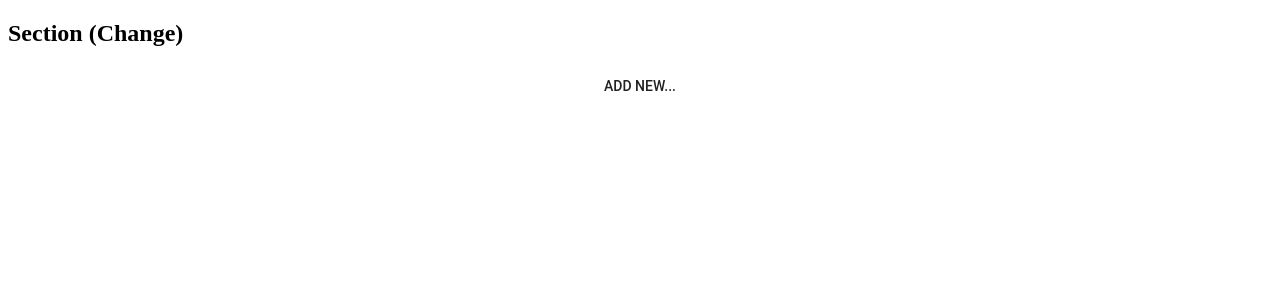
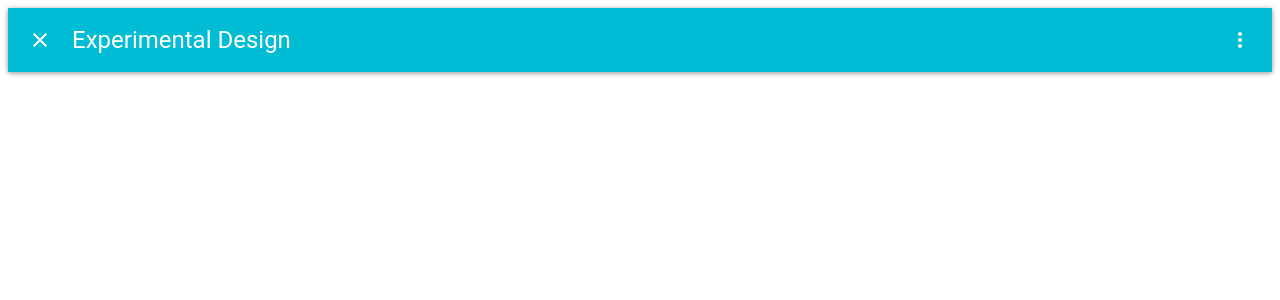
Before and after one commit to rpbarnes/labAssistant, a React app: page / in a window 1280 px wide. Shown: the top 300 px of the page. Built offline with nearby package versions, Linux system fonts and the light colour scheme; the HTML template or start-up script is replaced by a standard one; what react-tap-event-plugin would draw is missing.

Commit message:
Added CardHeader and CardContainer to the functions. CardContainer is the parent that handles the data for all components CardHeader is the first of all components.

```diff
--- a/src/client/app/App.jsx
+++ b/src/client/app/App.jsx
@@ -1,7 +1,6 @@
 import React from 'react';
 import MuiThemeProvider from 'material-ui/styles/MuiThemeProvider';
-import SectionContainer from './SectionContainer.jsx';
-
+import CardContainer from './CardContainer.jsx';
 
 class App extends React.Component {
     constructor(props) {
@@ -15,7 +14,7 @@ class App extends React.Component {
     render () {
         return (
             <MuiThemeProvider>
-                <SectionContainer />
+                <CardContainer />
             </MuiThemeProvider>
         );
     }
--- /dev/null
+++ b/src/client/app/CardContainer.jsx
@@ -0,0 +1,31 @@
+import React from 'react';
+import CardHeader from './CardHeader.jsx';
+import {Card} from 'material-ui/Card';
+
+// This is the container for all of the card elements.
+
+class CardContainer extends React.Component {
+    constructor(props) {
+        super(props);
+        // Do you use relay to populate state variables?
+        this.state = {
+            title: 'Hypothesis'
+        }
+    }
+
+    render() {
+        return (
+            <Card>
+                <CardHeader title={this.props.title}/>
+            </Card>
+        );
+    }
+
+
+}
+
+CardContainer.defaultProps = {
+    title: 'Experimental Design'
+}
+
+export default CardContainer
--- a/src/client/app/CardDisplay.jsx
+++ b/src/client/app/CardDisplay.jsx
@@ -1,4 +1,5 @@
 import React from 'react';
+// OLD This is not used in new version.
 
 class CardDisplay extends React.Component {
     constructor(props) {
--- /dev/null
+++ b/src/client/app/CardHeader.jsx
@@ -0,0 +1,42 @@
+import React from 'react';
+import AppBar from 'material-ui/AppBar';
+import IconButton from 'material-ui/IconButton';
+import IconMenu from 'material-ui/IconMenu';
+import MenuItem from 'material-ui/MenuItem';
+import MoreVertIcon from 'material-ui/svg-icons/navigation/more-vert';
+import NavigationClose from 'material-ui/svg-icons/navigation/close';
+
+// this needs to render the menu and close buttons conditionally.
+class CardHeader extends React.Component {
+    constructor(props) {
+        super(props);
+    }
+
+    render() {
+        var Menu = <IconMenu
+                        iconButtonElement={<IconButton><MoreVertIcon /></IconButton>}
+                        targetOrigin={{horizontal: 'right', vertical: 'top'}}
+                        anchorOrigin={{horizontal: 'right', vertical: 'top'}}
+                    >
+                        <MenuItem primaryText='New Experiment' />
+                        <MenuItem primaryText='Comment' />
+                        <MenuItem primaryText='Delete Experiment' />
+                    </IconMenu>
+
+        return(
+            <div>
+                <AppBar
+                    title={this.props.title}
+                    iconElementLeft={<IconButton><NavigationClose /></IconButton>}
+                    iconElementRight={Menu}
+                />
+            </div>
+        );
+    }
+}
+
+CardHeader.defaultProps = {
+    title: 'Hypothesis'
+};
+
+export default CardHeader
--- a/src/client/app/SectionContainer.jsx
+++ b/src/client/app/SectionContainer.jsx
@@ -97,7 +97,6 @@ class SectionContainer extends React.Component {
     }
 
     handleKeyPress(event) {
-        console.log(event.key);
         if (event.key == 'Enter') {
             event.preventDefault();
             this.handleSubmit(event);
```
